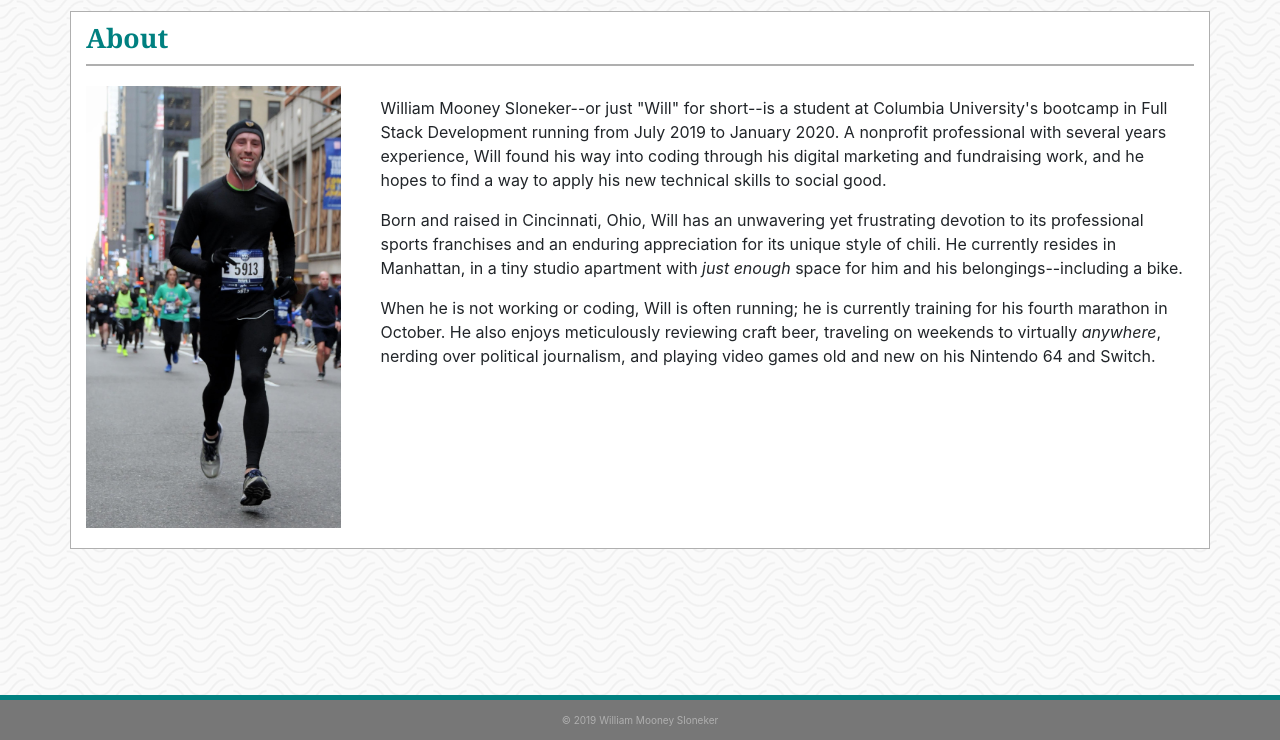
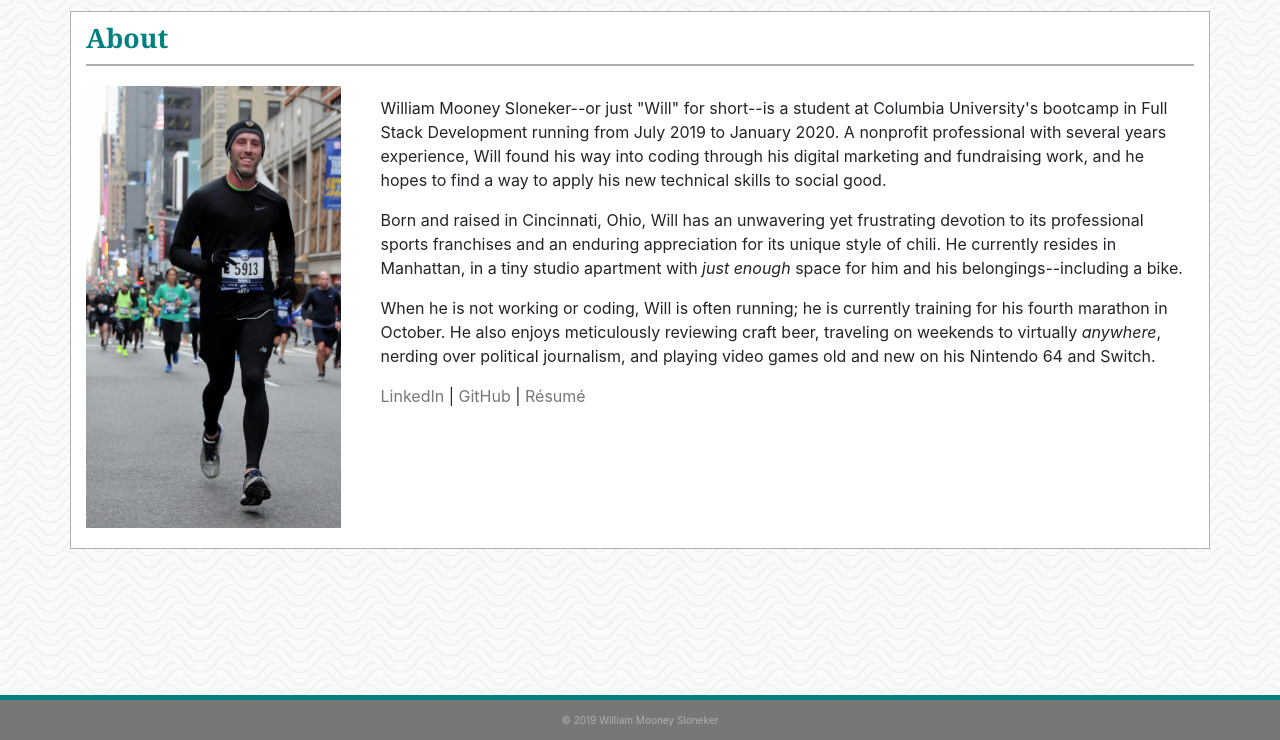
Before and after one commit to slonebox/Bootstrap-Portfolio, a plain HTML site: page index.html in a window 1280 px wide. Shown: the part 60-800 px from the top of the page. Drawn offline with nearby package versions, Linux system fonts and the light colour scheme.

Commit message:
Added links to LinkedIn, GitHub, and Resume PDF

```diff
--- a/index.html
+++ b/index.html
@@ -54,6 +54,10 @@
                         <p>
                             When he is not working or coding, Will is often running; he is currently training for his fourth marathon in October. He also enjoys meticulously reviewing craft beer, traveling on weekends to virtually <em>anywhere</em>, nerding over political journalism, and playing video games old and new on his Nintendo 64 and Switch.
                         </p>
+
+                        <p>
+                            <a href="https://www.linkedin.com/in/sloneker/">LinkedIn</a>    |    <a href="https://github.com/slonebox">GitHub</a>    |    <a href="Assets/Sloneker_Résumé.pdf">Résumé</a>
+                        </p>
                     </article>
                 </div>
             </div>
```
Also changed, not shown: 1 other file.
